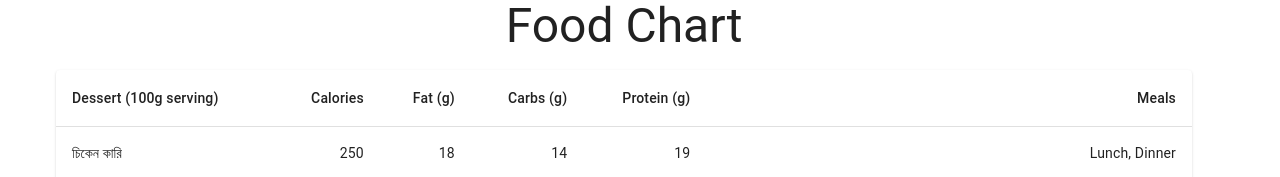
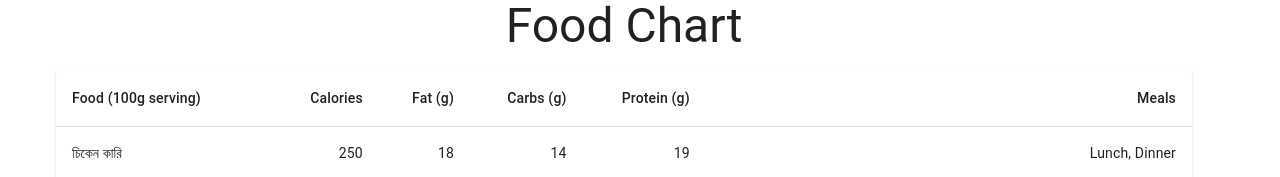
Before and after one commit to prokria/foodnutris, a Next.js app: page /diet in a window 1280 px wide. Shown: the part 127-304 px from the top of the page. Built offline with nearby package versions, Linux system fonts and the light colour scheme; no server answers.

Commit message:
Food Chart table title

```diff
--- a/pages/diet/index.tsx
+++ b/pages/diet/index.tsx
@@ -29,7 +29,7 @@ const DietChart: NextPage = () => {
           <Table sx={{ minWidth: 650 }} aria-label="simple table">
             <TableHead>
               <TableRow>
-                <TableCell>Dessert (100g serving)</TableCell>
+                <TableCell>Food (100g serving)</TableCell>
                 <TableCell align="right">Calories</TableCell>
                 <TableCell align="right">Fat&nbsp;(g)</TableCell>
                 <TableCell align="right">Carbs&nbsp;(g)</TableCell>
```
